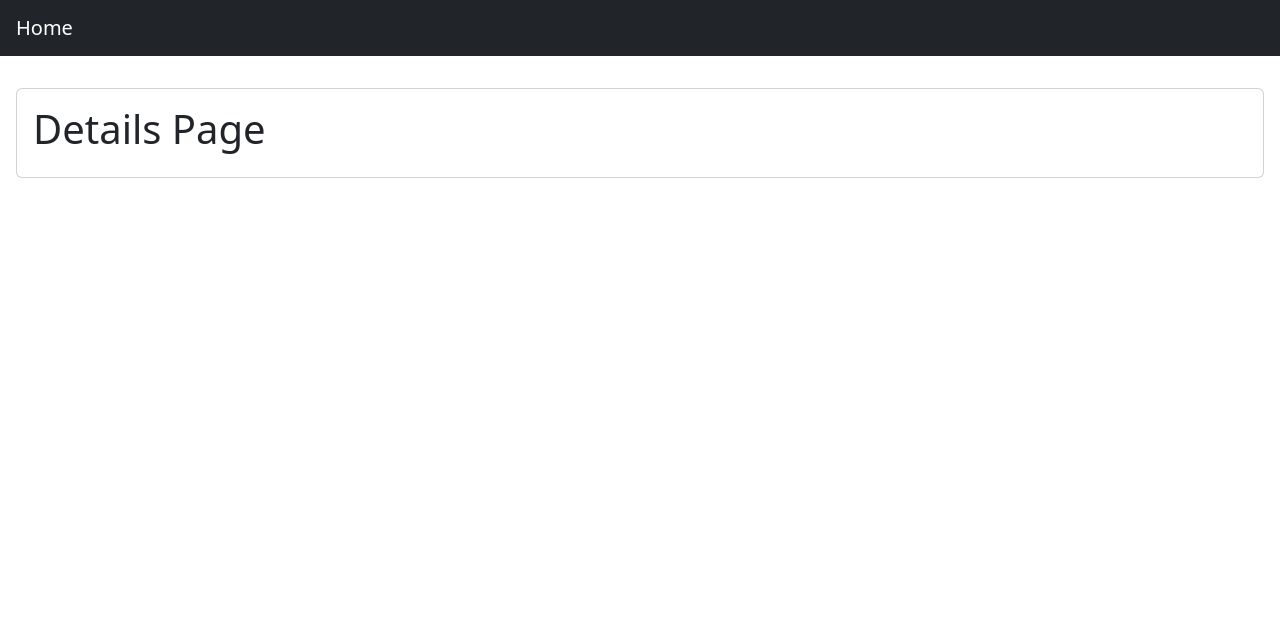
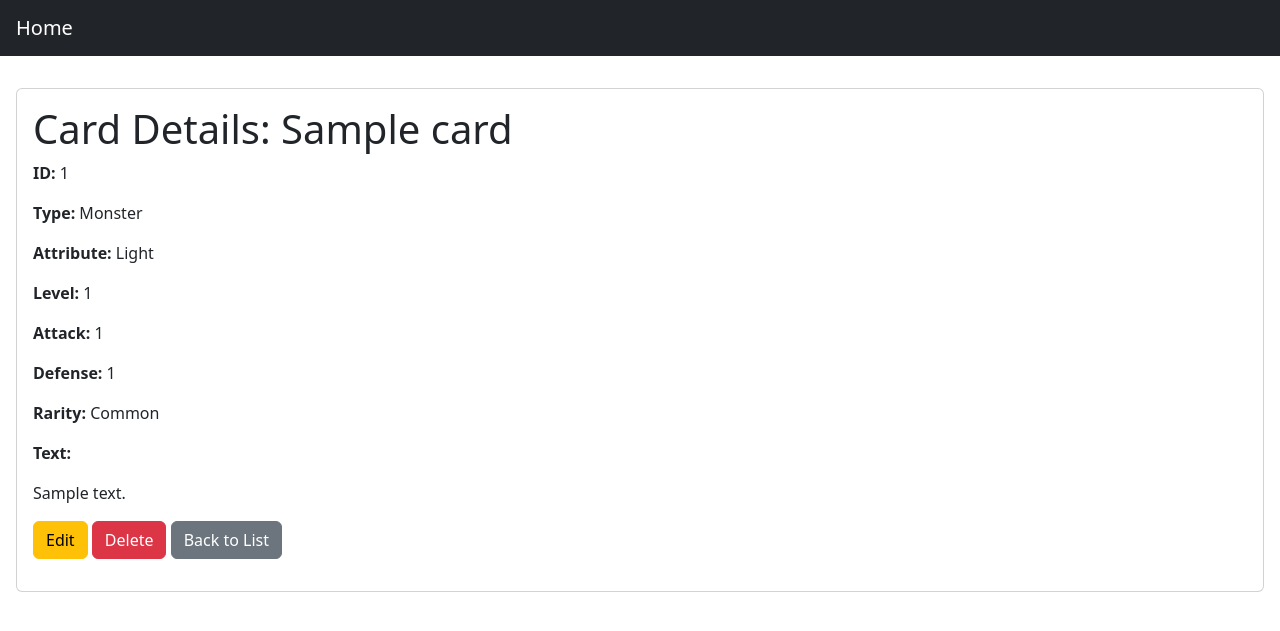
Before and after one commit to Rodolfo-CC/Yu-Gi-Oh-Web, a Django app: page /1/ in a window 1280 px wide. Shown: the top 631 px of the page. Run offline with Django 5.2, Linux system fonts and the light colour scheme; tables that the repository leaves empty hold one stand-in row (values such as "Sample post").

Commit message:
Update details template to display comprehensive card information

```diff
--- a/YGO/templates/details.html
+++ b/YGO/templates/details.html
@@ -1,5 +1,22 @@
 {% extends 'base.html' %}
 
 {% block content %}
-<h1>Details Page</h1>
+    <h1>Card Details: {{ card.name }}</h1>
+
+    <p><strong>ID:</strong> {{ card.id }}</p>
+    <p><strong>Type:</strong> {{ card.card_type }}</p>
+    <p><strong>Attribute:</strong> {{ card.attribute }}</p>
+    <p><strong>Level:</strong> {{ card.level }}</p>
+    <p><strong>Attack:</strong> {{ card.attack }}</p>
+    <p><strong>Defense:</strong> {{ card.defense }}</p>
+    <p><strong>Rarity:</strong> {{ card.rarity }}</p>
+    <p><strong>Text:</strong></p>
+    <p>{{ card.text|linebreaksbr }}</p>
+
+    <p>
+        <a href="{% url 'card_update' pk=card.pk %}" class="btn btn-warning">Edit</a>
+        <a href="{% url 'card_delete' pk=card.pk %}" class="btn btn-danger">Delete</a>
+        <a href="{% url 'home' %}" class="btn btn-secondary">Back to List</a>
+    </p>
+
 {% endblock content %}
```
